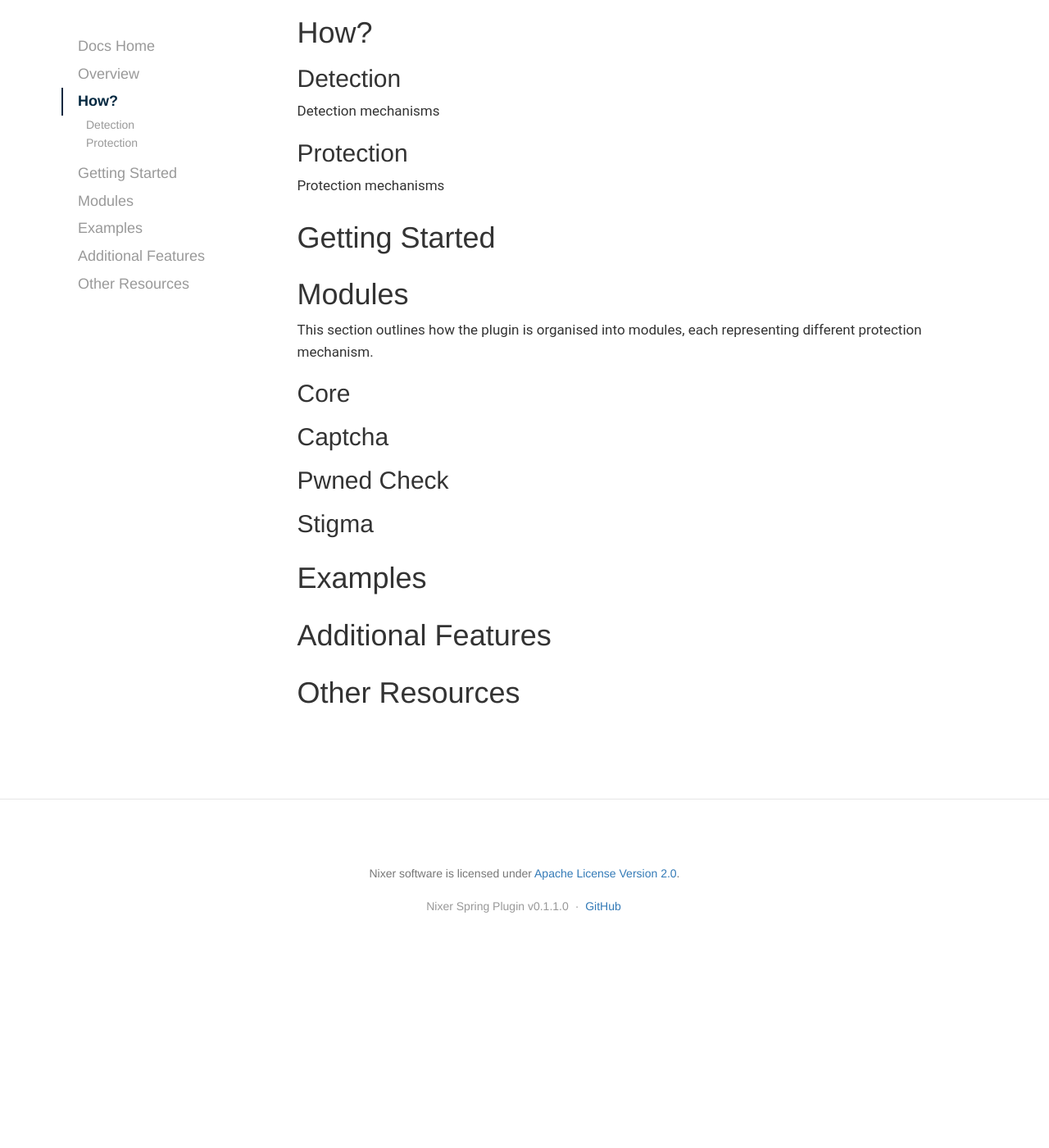
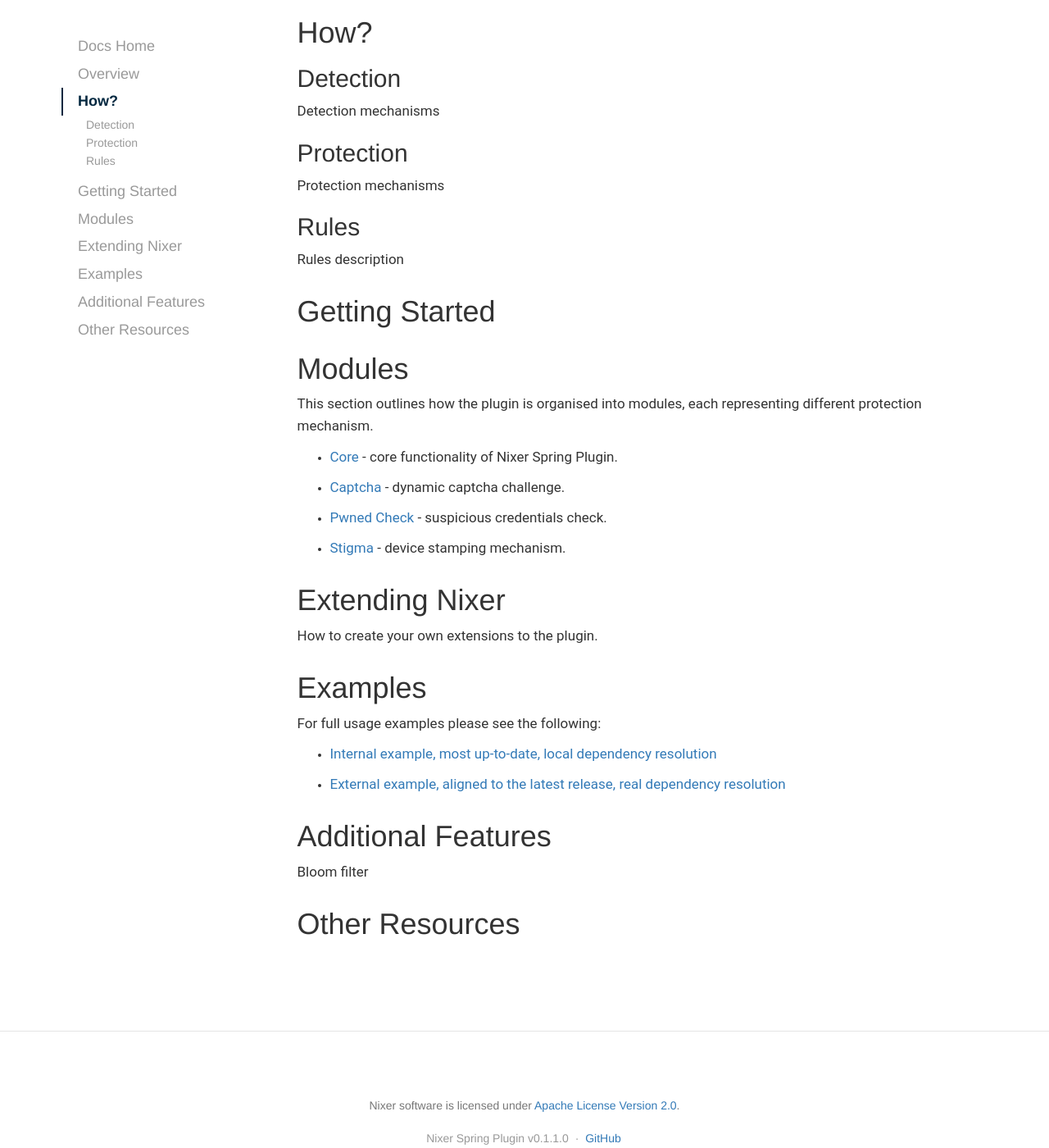
Before and after one commit to nixer-io/nixer-io.github.io, a Jekyll site: the page built from index.md, in a window 1280 px wide and 1400 px high, scrolled down 1625 px. Shown: the whole window at 82% size. Built offline with Jekyll 4.4.1, drawn with Linux system fonts in a browser that asks for light colours; comment, search, counter and statistics services are not loaded; our own code applies the rules of GitHub Pages for plain Markdown files; before the commit the page ends 2790 px from its top, so only the background shows below that; some of the changed text lies outside the part shown.

Commit message:
Add pwned-check subpage; add modules end examples to the homepage; fix table rendering in stigma.

```diff
--- a/index.md
+++ b/index.md
@@ -62,23 +62,35 @@ Detection mechanisms
 ## Protection
 Protection mechanisms
 
-<!-- # Rules -->
-<!-- Rules description -->
+## Rules
+Rules description
 
 # Getting Started
 
 # Modules
 This section outlines how the plugin is organised into modules, each representing different protection mechanism.
 
-## Core
-## Captcha
-## Pwned Check
-## Stigma
+* [Core]({{ site.baseurl }}/core) - core functionality of Nixer Spring Plugin.
 
-<!-- # Extending Nixer -->
+* [Captcha]({{ site.baseurl }}/captcha) - dynamic captcha challenge.
+
+* [Pwned Check]({{ site.baseurl }}/pwned-check) - suspicious credentials check.
+
+* [Stigma]({{ site.baseurl }}/stigma) - device stamping mechanism.
+
+# Extending Nixer
+How to create your own extensions to the plugin.
 
 # Examples
 
+For full usage examples please see the following:
+
+* [Internal example, most up-to-date, local dependency resolution](https://github.com/nixer-io/nixer-spring-plugin/tree/master/samples/example)
+
+* [External example, aligned to the latest release, real dependency resolution](https://github.com/nixer-io/nixer-spring-plugin-integrations/tree/master-with-nixer-plugin/nixer-spring-plugin-demo-app)
+
+
 # Additional Features
+Bloom filter
 
 # Other Resources
```
Also changed, not shown: pwned-check.md (added, +76 -0 lines), stigma.md (+6 -12 lines).
